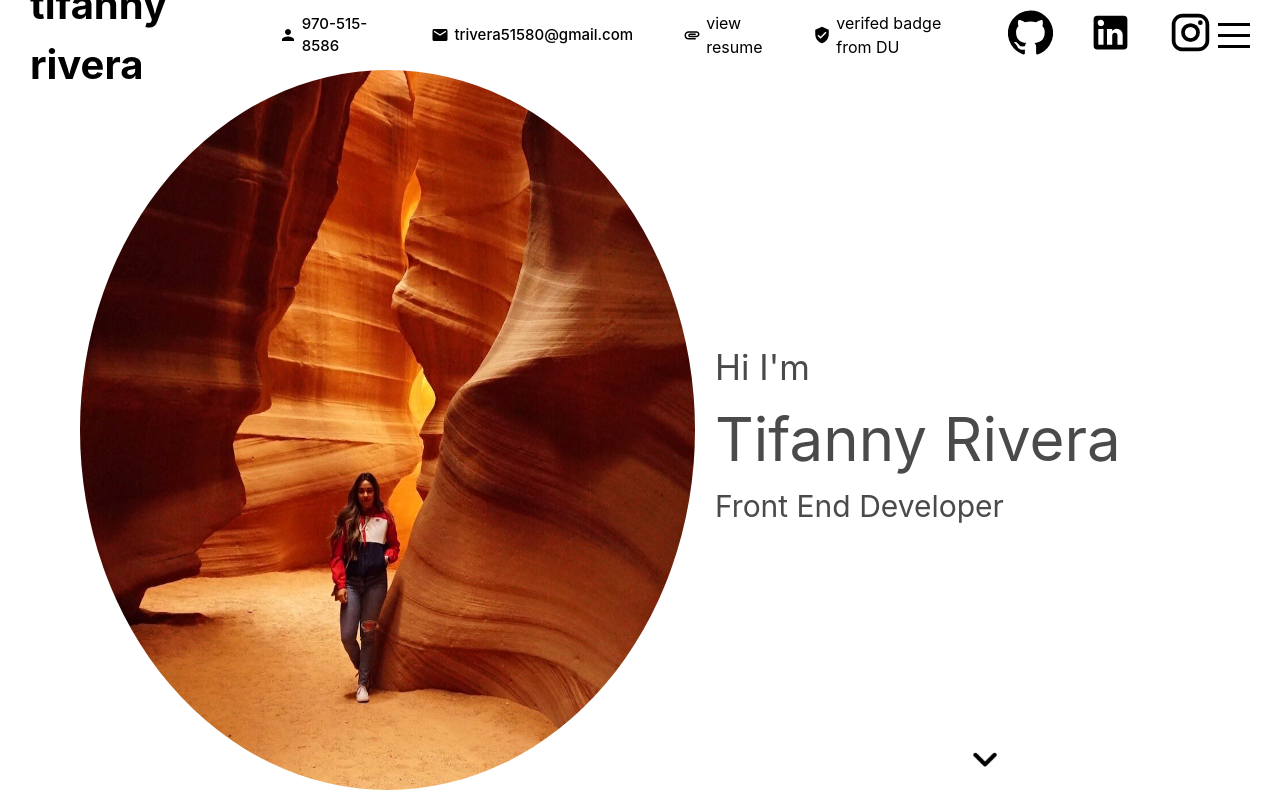
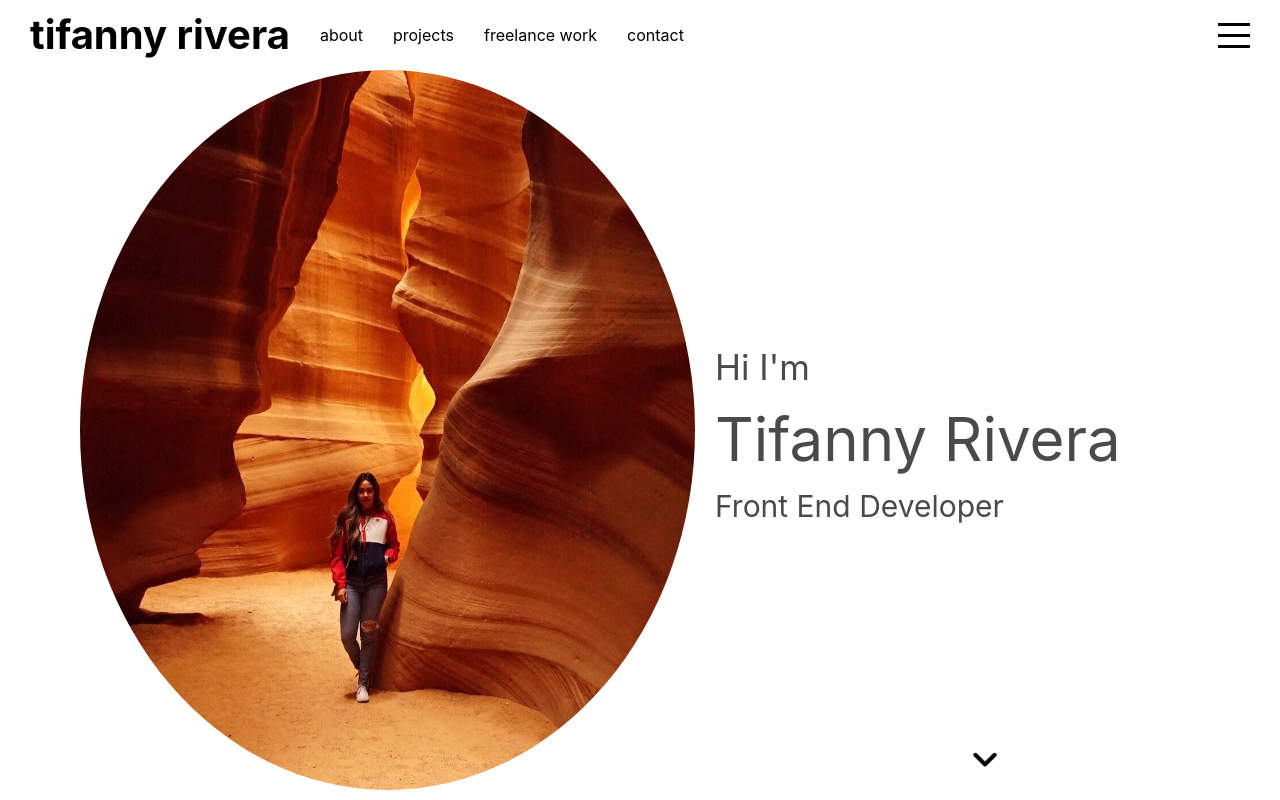
Before and after one commit to trivera777/TifannyRiveraPortfolio, a React (Create React App) app: page / in a window 1280 px wide. Built offline with nearby package versions, Linux system fonts and the light colour scheme.

Commit message:
redoing navbar

```diff
--- a/src/components/About/About.jsx
+++ b/src/components/About/About.jsx
@@ -11,20 +11,8 @@ export default function About() {
         <div className="aboutContainer" style={{ color: "black" }}>
           <img src="./assets/me.png" style={{ height: "45vh" }} />
           <div className="text">
-            Hi my name is Tifanny! I live in Colorado and I have lived here for
-            the majority of my life. I am currently a personal banker offering
-            five years of diversified experience with excellent communication
-            and problem-solving skills. I am able to focus on projects, develop
-            strategies and meet or exceed company expectations.
-            <br />
-            <br />
-            I am a recent Coding Bootcamp graduate with fundamental knowledge of
-            software design, development, and testing. Seeking to utilize broad
-            educational background with excelent analytical, technical, and
-            programming skills to thrive as an entry-level software engineer.{" "}
-            <br />
-            <br />
-            Feel free to contact me for further inquiries.
+            Hi my name is Tifanny! I design websites.
+
             <br />
             <br />
             <span class="logged-in">●</span> Available for hire
@@ -35,3 +23,13 @@ export default function About() {
     </div>
   );
 }
+
+
+// Your portfolio website is essentially like your
+// business card where it’s the initial point of
+// contact your potential customers make contact
+//  with you and your work. So, it’s always a
+//  good practice to include an about page where
+//  you communicate important information about
+//  yourself, your work, your experience, your
+//   approach, skills, and completed courses.
--- a/src/components/Clients/Clients.jsx
+++ b/src/components/Clients/Clients.jsx
@@ -36,10 +36,11 @@ export default function Clients() {
             <div className="bodyContainer">
               <h2>{d.title}</h2>
               <p>{d.desc}</p>
-              <p>{d.list}</p>
+              <br />
               <a href={d.link} target="_blank">
                 Live Website
               </a>
+              <br />
 
               <img src={d.img}></img>
             </div>
--- a/src/components/Clients/clients.scss
+++ b/src/components/Clients/clients.scss
@@ -19,7 +19,8 @@
     }
 
     .clientsContainer {
-      width: 800px;
+      width: 700px;
+      height: 80vh;
       display: flex;
       overflow: hidden;
       align-items: center;
@@ -34,6 +35,7 @@
 
       .title{
         display: flex;
+        text-decoration: underline;
       }
 
       .bodyContainer {
@@ -44,8 +46,14 @@
         }
 
         h2 {
-          font-size: 40px;
+          font-size: 30px;
           font-weight: 700;
+        }
+
+        a {
+          color: #000;
+        text-decoration: underline;
+
         }
       }
     }
--- a/src/components/Menu/Menu.jsx
+++ b/src/components/Menu/Menu.jsx
@@ -9,10 +9,13 @@ export default function Menu({ menuOpen, setMenuOpen }){
                     <a href="#about">about</a>
                 </li>
                 <li onClick={()=>setMenuOpen(false)}>
-                    <a href="#works">works</a>
+                    <a href="#works">projects</a>
                 </li>
                 <li onClick={()=>setMenuOpen(false)}>
                     <a href="#clients">freelance work</a>
+                </li>
+                <li onClick={()=>setMenuOpen(false)}>
+                    <a href="#contact">contact</a>
                 </li>
             </ul>
         </div>
--- a/src/components/Navbar/Navbar.jsx
+++ b/src/components/Navbar/Navbar.jsx
@@ -7,7 +7,7 @@ import {
   LinkedIn,
   Instagram,
   Attachment,
-  VerifiedUser
+  VerifiedUser,
 } from "@material-ui/icons";
 
 export default function Navbar({ menuOpen, setMenuOpen }) {
@@ -19,32 +19,18 @@ export default function Navbar({ menuOpen, setMenuOpen }) {
             tifanny rivera
           </a>
           <div className="itemContainer">
-            <Person className="icon" />
-            <span>970-515-8586</span>
+            <a href="#about">about</a>
           </div>
           <div className="itemContainer">
-            <Mail className="icon" />
-            <span>trivera51580@gmail.com</span>
+            <a href="#works">projects</a>
           </div>
           <div className="itemContainer">
-            <Attachment className="icon" />
-            <a
-              href="https://drive.google.com/file/d/103sPP1J2jF5nt-DJ1V0DuZ2HbS6Li7YQ/view?usp=sharing"
-              target="_blank"
-            >
-              view resume
-            </a>
+            <a href="#clients">freelance work</a>
           </div>
           <div className="itemContainer">
-            <VerifiedUser className="icon" />
-            <a
-              href="https://www.credly.com/badges/5baf8c6e-b123-4aa6-93b4-630af8b31a97/linked_in"
-              target="_blank"
-            >
-              verifed badge from DU
-            </a>
+            <a href="#contact">contact</a>
           </div>
-          <div className="itemContainer">
+          {/* <div className="itemContainer">
             <a href="https://github.com/trivera777" target="_blank">
               <GitHub className="icon" style={{ fontSize: "45px" }} />
             </a>
@@ -61,7 +47,7 @@ export default function Navbar({ menuOpen, setMenuOpen }) {
             <a href="https://www.instagram.com/tifann_y/" target="_blank">
               <Instagram className="icon" style={{ fontSize: "45px" }} />
             </a>
-            </div>
+          </div> */}
         </div>
         <div className="right" style={{ float: "right" }}>
           <div className="hamburger" onClick={() => setMenuOpen(!menuOpen)}>
@@ -74,3 +60,20 @@ export default function Navbar({ menuOpen, setMenuOpen }) {
     </div>
   );
 }
+
+{
+  /* <div className="itemContainer">
+<Person className="icon" />
+<span>970-515-8586</span>
+</div>
+<div className="itemContainer">
+<Mail className="icon" />
+<span>trivera51580@gmail.com</span>
+  <a
+              href="https://drive.google.com/file/d/103sPP1J2jF5nt-DJ1V0DuZ2HbS6Li7YQ/view?usp=sharing"
+              target="_blank"
+            >
+              view resume
+            </a>
+</div> */
+}
```
